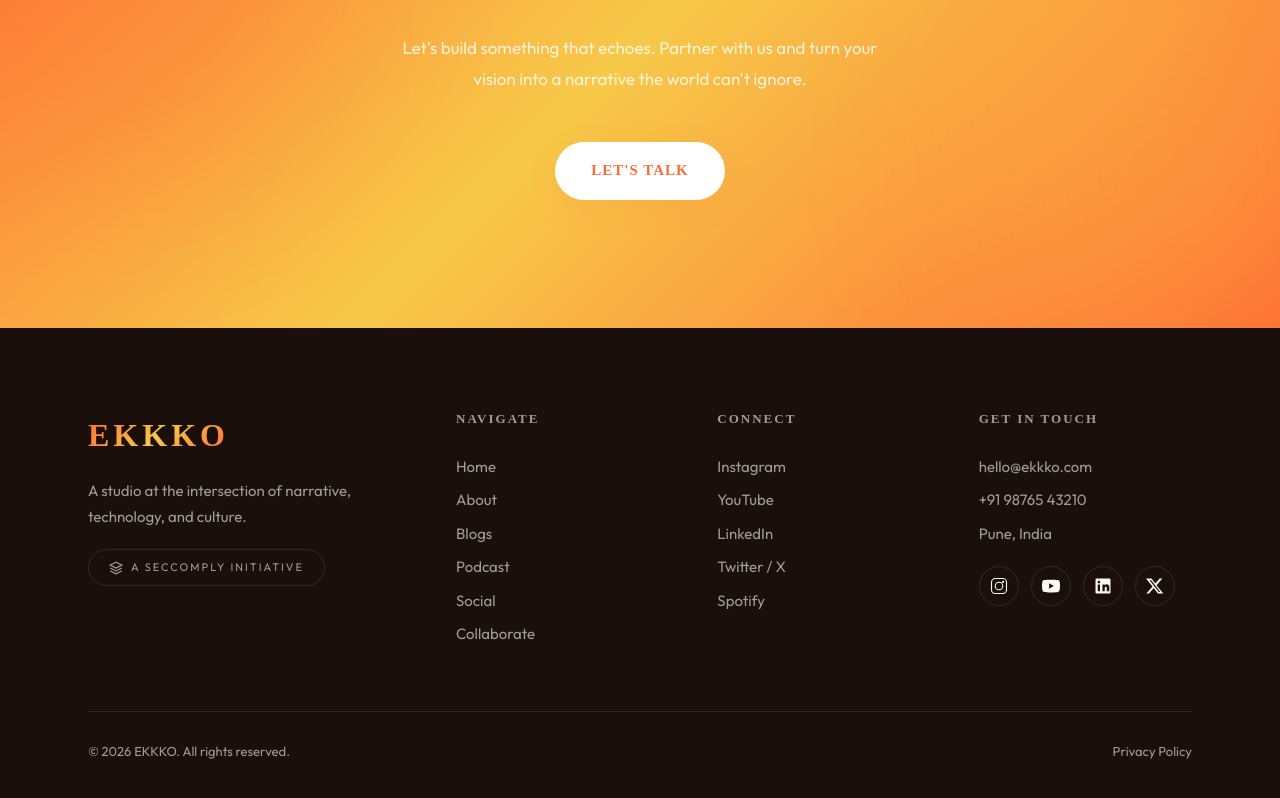
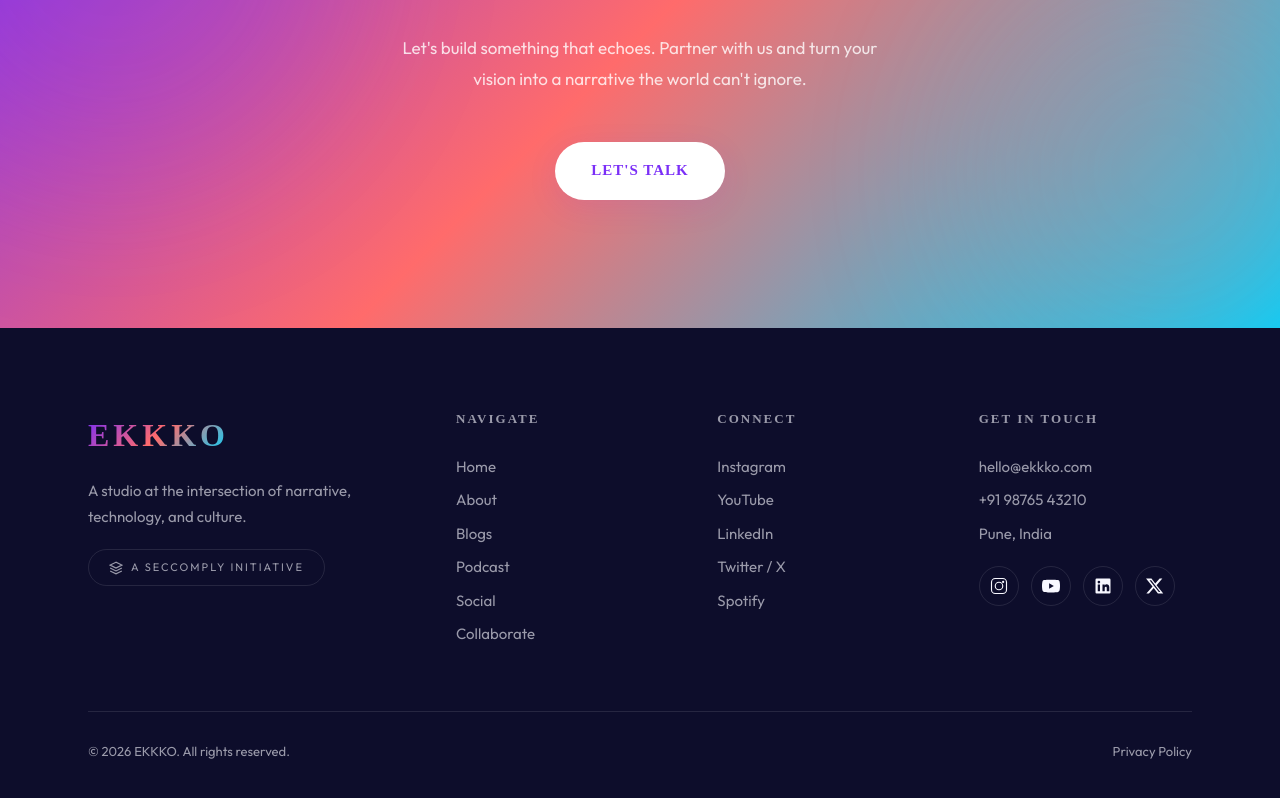
Before and after one commit to Soham-SecComply/EKKKO, a Next.js app: page / in a window 1280 px wide. Shown: the part 4629-5427 px from the top of the page. Built offline with nearby package versions, Linux system fonts and the light colour scheme; a web font is replaced by a local one.

Commit message:
color change

```diff
--- a/src/app/globals.css
+++ b/src/app/globals.css
@@ -8,48 +8,48 @@
 
 /* ─── VARIABLES ──────────────────────────────────────────── */
 :root {
-  /* Core Palette — Warm Confidence */
-  --violet: #FF6B35;
-  --violet-light: #FF8C42;
-  --violet-dark: #E85D26;
-  --coral: #F7C948;
-  --coral-light: #FBDA6E;
-  --cyan: #FF8C42;
-  --cyan-light: #FFAB6B;
-  --yellow: #F7C948;
-  --yellow-light: #FBDA6E;
+  /* Core Palette — Vibrant & Electric */
+  --violet: #7B2FF7;
+  --violet-light: #A855F7;
+  --violet-dark: #5B21B6;
+  --coral: #FF6B6B;
+  --coral-light: #FFA5A5;
+  --cyan: #00D4FF;
+  --cyan-light: #67E8F9;
+  --yellow: #FFD93D;
+  --yellow-light: #FDE68A;
   --lime: #A3E635;
-  --pink: #FF8C42;
-  --orange: #FF6B35;
+  --pink: #F472B6;
+  --orange: #FB923C;
 
   /* Surfaces */
-  --bg: #FFFCFA;
-  --bg-warm: #FFF7F0;
-  --bg-cool: #FFF5EB;
+  --bg: #FAFBFF;
+  --bg-warm: #FFF8F0;
+  --bg-cool: #F0F4FF;
   --bg-card: #FFFFFF;
-  --bg-dark: #1A0F0A;
+  --bg-dark: #0D0D2B;
   --bg-dark-card: rgba(255,255,255,0.06);
-  --bg-gradient: linear-gradient(135deg, #FFF5EB 0%, #FFF7F0 50%, #FFFCFA 100%);
+  --bg-gradient: linear-gradient(135deg, #F0F4FF 0%, #FFF8F0 50%, #F5F0FF 100%);
 
   /* Text */
-  --text: #2A1A0E;
-  --text-mid: #6A5040;
-  --text-light: #A88868;
-  --text-on-dark: #FFF8F2;
-  --text-on-dark-mid: rgba(255,248,242,0.6);
+  --text: #1A1A2E;
+  --text-mid: #4A4A6A;
+  --text-light: #8888A8;
+  --text-on-dark: #F8F8FF;
+  --text-on-dark-mid: rgba(248,248,255,0.6);
 
   /* Borders */
-  --border: rgba(255,107,53,0.12);
+  --border: rgba(123,47,247,0.12);
   --border-light: rgba(0,0,0,0.06);
   --border-dark: rgba(255,255,255,0.1);
 
   /* Gradients */
-  --grad-hero: linear-gradient(135deg, #FF6B35 0%, #F7C948 50%, #FF6B35 100%);
-  --grad-warm: linear-gradient(135deg, #FF6B35 0%, #F7C948 100%);
-  --grad-cool: linear-gradient(135deg, #F7C948 0%, #FF6B35 100%);
-  --grad-sunset: linear-gradient(135deg, #FF6B35 0%, #F7C948 50%, #FF8C42 100%);
-  --grad-aurora: linear-gradient(135deg, #FF6B35 0%, #FF8C42 50%, #F7C948 100%);
-  --grad-text: linear-gradient(135deg, #FF6B35, #F7C948, #FF6B35);
+  --grad-hero: linear-gradient(135deg, #7B2FF7 0%, #FF6B6B 50%, #00D4FF 100%);
+  --grad-warm: linear-gradient(135deg, #FF6B6B 0%, #FFD93D 100%);
+  --grad-cool: linear-gradient(135deg, #00D4FF 0%, #7B2FF7 100%);
+  --grad-sunset: linear-gradient(135deg, #F472B6 0%, #FB923C 50%, #FFD93D 100%);
+  --grad-aurora: linear-gradient(135deg, #A3E635 0%, #00D4FF 50%, #7B2FF7 100%);
+  --grad-text: linear-gradient(135deg, #7B2FF7, #FF6B6B, #00D4FF);
 
   /* Typography */
   --font-display: 'Zodiak', serif;
@@ -67,12 +67,12 @@
   --ease-smooth: cubic-bezier(0.4, 0, 0.2, 1);
 
   /* Shadows */
-  --shadow-sm: 0 2px 8px rgba(255,107,53,0.06);
-  --shadow-md: 0 8px 30px rgba(255,107,53,0.1);
-  --shadow-lg: 0 20px 60px rgba(255,107,53,0.15);
-  --shadow-glow: 0 0 40px rgba(255,107,53,0.3);
+  --shadow-sm: 0 2px 8px rgba(123,47,247,0.06);
+  --shadow-md: 0 8px 30px rgba(123,47,247,0.1);
+  --shadow-lg: 0 20px 60px rgba(123,47,247,0.15);
+  --shadow-glow: 0 0 40px rgba(123,47,247,0.3);
   --shadow-card: 0 4px 20px rgba(0,0,0,0.04);
-  --shadow-card-hover: 0 12px 40px rgba(255,107,53,0.12);
+  --shadow-card-hover: 0 12px 40px rgba(123,47,247,0.12);
 
   /* Radius */
   --radius-sm: 12px;
@@ -143,8 +143,8 @@ ul, ol { list-style: none; }
 
 /* ─── BUTTONS ────────────────────────────────────────────── */
 .btn { display: inline-flex; align-items: center; gap: 10px; font-family: var(--font-display); font-weight: 700; font-size: 15px; letter-spacing: 1px; text-transform: uppercase; padding: 16px 36px; border-radius: var(--radius-full); border: none; cursor: pointer; transition: all 0.4s var(--ease-out-expo); position: relative; overflow: hidden; }
-.btn--primary { background: var(--grad-hero); color: white; box-shadow: 0 4px 20px rgba(255,107,53,0.3); }
-.btn--primary:hover { transform: translateY(-3px) scale(1.03); box-shadow: 0 8px 30px rgba(255,107,53,0.4); }
+.btn--primary { background: var(--grad-hero); color: white; box-shadow: 0 4px 20px rgba(123,47,247,0.3); }
+.btn--primary:hover { transform: translateY(-3px) scale(1.03); box-shadow: 0 8px 30px rgba(123,47,247,0.4); }
 .btn--outline { background: transparent; border: 2px solid var(--violet); color: var(--violet); }
 .btn--outline:hover { background: var(--violet); color: white; transform: translateY(-2px); }
 .btn--white { background: white; color: var(--violet); box-shadow: var(--shadow-md); }
@@ -159,17 +159,17 @@ ul, ol { list-style: none; }
 
 /* ─── PILL / TAG ─────────────────────────────────────────── */
 .pill { display: inline-flex; align-items: center; padding: 6px 16px; border-radius: var(--radius-full); font-family: var(--font-display); font-size: 12px; font-weight: 700; letter-spacing: 1px; text-transform: uppercase; transition: all 0.3s; cursor: pointer; border: 2px solid transparent; }
-.pill--violet { background: rgba(255,107,53,0.1); color: var(--violet); }
+.pill--violet { background: rgba(123,47,247,0.1); color: var(--violet); }
 .pill--violet.active, .pill--violet:hover { background: var(--violet); color: white; }
-.pill--coral { background: rgba(247,201,72,0.12); color: var(--coral); }
-.pill--cyan { background: rgba(255,140,66,0.1); color: #E85D26; }
+.pill--coral { background: rgba(255,107,107,0.1); color: var(--coral); }
+.pill--cyan { background: rgba(0,212,255,0.1); color: #0098B3; }
 .pill--yellow { background: rgba(255,217,61,0.15); color: #B8860B; }
 .pill--outline { background: transparent; border-color: var(--border); color: var(--text-mid); }
-.pill--outline.active, .pill--outline:hover { border-color: var(--violet); color: var(--violet); background: rgba(255,107,53,0.05); }
+.pill--outline.active, .pill--outline:hover { border-color: var(--violet); color: var(--violet); background: rgba(123,47,247,0.05); }
 
 /* ─── CARDS ──────────────────────────────────────────────── */
 .card { background: var(--bg-card); border-radius: var(--radius-md); border: 1px solid var(--border-light); overflow: hidden; transition: all 0.5s var(--ease-out-expo); }
-.card:hover { transform: translateY(-8px); box-shadow: var(--shadow-card-hover); border-color: rgba(255,107,53,0.15); }
+.card:hover { transform: translateY(-8px); box-shadow: var(--shadow-card-hover); border-color: rgba(123,47,247,0.15); }
 .card__image { aspect-ratio: 16/10; overflow: hidden; position: relative; }
 .card__image img { width: 100%; height: 100%; object-fit: cover; transition: transform 0.7s var(--ease-out-expo); }
 .card:hover .card__image img { transform: scale(1.06); }
@@ -187,19 +187,19 @@ ul, ol { list-style: none; }
 @media (max-width: 768px) { .card--featured { grid-template-columns: 1fr; } .card--featured .card__image { aspect-ratio: 16/9; } }
 
 /* Glass Card */
-.glass-card { background: rgba(255,255,255,0.7); backdrop-filter: blur(20px); -webkit-backdrop-filter: blur(20px); border-radius: var(--radius-md); border: 1px solid rgba(255,107,53,0.08); padding: clamp(24px, 3vw, 40px); transition: all 0.5s var(--ease-out-expo); }
-.glass-card:hover { transform: translateY(-6px); box-shadow: var(--shadow-card-hover); border-color: rgba(255,107,53,0.2); }
+.glass-card { background: rgba(255,255,255,0.7); backdrop-filter: blur(20px); -webkit-backdrop-filter: blur(20px); border-radius: var(--radius-md); border: 1px solid rgba(123,47,247,0.08); padding: clamp(24px, 3vw, 40px); transition: all 0.5s var(--ease-out-expo); }
+.glass-card:hover { transform: translateY(-6px); box-shadow: var(--shadow-card-hover); border-color: rgba(123,47,247,0.2); }
 .section--dark .glass-card { background: var(--bg-dark-card); border-color: var(--border-dark); }
-.section--dark .glass-card:hover { border-color: rgba(255,107,53,0.4); box-shadow: var(--shadow-glow); }
+.section--dark .glass-card:hover { border-color: rgba(123,47,247,0.4); box-shadow: var(--shadow-glow); }
 
 /* Color Card — vibrant accent cards */
 .color-card { border-radius: var(--radius-lg); padding: clamp(28px, 3vw, 44px); transition: all 0.5s var(--ease-out-expo); position: relative; overflow: hidden; }
 .color-card:hover { transform: translateY(-6px) scale(1.02); }
-.color-card--violet { background: linear-gradient(135deg, #FF6B35, #E85D26); color: white; }
-.color-card--coral { background: linear-gradient(135deg, #F7C948, #FBDA6E); color: #1A0F0A; }
-.color-card--cyan { background: linear-gradient(135deg, #FF8C42, #FFAB6B); color: white; }
-.color-card--yellow { background: linear-gradient(135deg, #F7C948, #FFD96A); color: #1A0F0A; }
-.color-card--dark { background: linear-gradient(135deg, #1A0F0A, #2D1A10); color: white; }
+.color-card--violet { background: linear-gradient(135deg, #7B2FF7, #A855F7); color: white; }
+.color-card--coral { background: linear-gradient(135deg, #FF6B6B, #FFA5A5); color: white; }
+.color-card--cyan { background: linear-gradient(135deg, #00D4FF, #67E8F9); color: #0D0D2B; }
+.color-card--yellow { background: linear-gradient(135deg, #FFD93D, #FDE68A); color: #0D0D2B; }
+.color-card--dark { background: linear-gradient(135deg, #0D0D2B, #1E1E4A); color: white; }
 .color-card--sunset { background: var(--grad-sunset); color: white; }
 
 /* ─── SERVICE CARDS ──────────────────────────────────────── */
@@ -208,7 +208,7 @@ ul, ol { list-style: none; }
 .service-card:hover::before { transform: scaleX(1); }
 .service-card:hover { transform: translateY(-8px); box-shadow: var(--shadow-card-hover); }
 .service-card__icon { font-size: 28px; color: var(--violet); margin-bottom: 16px; }
-.service-card__num { font-family: var(--font-display); font-size: 64px; font-weight: 800; line-height: 1; color: rgba(255,107,53,0.08); position: absolute; top: 16px; right: 20px; }
+.service-card__num { font-family: var(--font-display); font-size: 64px; font-weight: 800; line-height: 1; color: rgba(123,47,247,0.08); position: absolute; top: 16px; right: 20px; }
 .service-card__title { font-family: var(--font-display); font-size: 20px; font-weight: 700; margin-bottom: 10px; }
 .service-card__desc { font-size: 15px; color: var(--text-mid); line-height: 1.6; }
 
@@ -230,7 +230,7 @@ ul, ol { list-style: none; }
 .hero__bg video { width: 100%; height: 100%; object-fit: cover; }
 .hero__overlay { position: absolute; inset: 0; }
 .hero__overlay--dark { background: rgba(13,13,43,0.75); }
-.hero__overlay--gradient { background: linear-gradient(135deg, rgba(255,107,53,0.85) 0%, rgba(247,201,72,0.75) 50%, rgba(255,140,66,0.6) 100%); }
+.hero__overlay--gradient { background: linear-gradient(135deg, rgba(123,47,247,0.85) 0%, rgba(255,107,107,0.7) 50%, rgba(0,212,255,0.6) 100%); }
 
 .hero__content { position: relative; z-index: 2; padding: 140px 0 80px; }
 .hero__content--center { text-align: center; display: flex; flex-direction: column; align-items: center; }
@@ -276,7 +276,7 @@ ul, ol { list-style: none; }
 
 /* ─── PODCAST SHORTS ─────────────────────────────────────── */
 .short-card { border-radius: var(--radius-lg); overflow: hidden; background: #000; position: relative; aspect-ratio: 9/16; cursor: pointer; transition: transform 0.5s var(--ease-out-expo), box-shadow 0.5s var(--ease-out-expo); }
-.short-card:hover { transform: scale(1.05) translateY(-8px); box-shadow: 0 20px 60px rgba(255,107,53,0.25); z-index: 2; }
+.short-card:hover { transform: scale(1.05) translateY(-8px); box-shadow: 0 20px 60px rgba(123,47,247,0.25); z-index: 2; }
 .short-card__thumb { width: 100%; height: 100%; object-fit: cover; transition: opacity 0.5s; position: relative; z-index: 1; }
 .short-card:hover .short-card__thumb { opacity: 0; }
 .short-card__embed { position: absolute; inset: -1px; z-index: 1; overflow: hidden; }
@@ -329,7 +329,7 @@ ul, ol { list-style: none; }
 .form-group { display: flex; flex-direction: column; margin-bottom: 20px; }
 .form-label { font-family: var(--font-display); font-size: 13px; font-weight: 700; letter-spacing: 1px; text-transform: uppercase; color: var(--text-mid); margin-bottom: 8px; }
 .form-input { padding: 14px 20px; border-radius: var(--radius-sm); border: 2px solid var(--border-light); background: var(--bg); font-family: var(--font-body); font-size: 15px; color: var(--text); transition: all 0.3s; }
-.form-input:focus { outline: none; border-color: var(--violet); box-shadow: 0 0 0 4px rgba(255,107,53,0.1); }
+.form-input:focus { outline: none; border-color: var(--violet); box-shadow: 0 0 0 4px rgba(123,47,247,0.1); }
 textarea.form-input { resize: vertical; min-height: 120px; }
 select.form-input { cursor: pointer; }
 
@@ -480,7 +480,7 @@ body:has(a:hover) .cursor-ring, body:has(button:hover) .cursor-ring { width: 60p
 
 /* Pulse glow */
 .pulse-glow { animation: pulseGlow 2s ease-in-out infinite; }
-@keyframes pulseGlow { 0%,100% { box-shadow: 0 0 20px rgba(255,107,53,0.2); } 50% { box-shadow: 0 0 40px rgba(255,107,53,0.5); } }
+@keyframes pulseGlow { 0%,100% { box-shadow: 0 0 20px rgba(123,47,247,0.2); } 50% { box-shadow: 0 0 40px rgba(123,47,247,0.5); } }
 
 /* Float */
 .float { animation: float 6s ease-in-out infinite; }
@@ -493,7 +493,7 @@ body:has(a:hover) .cursor-ring, body:has(button:hover) .cursor-ring { width: 60p
 .counter { font-variant-numeric: tabular-nums; }
 
 /* ─── BACKGROUND DECORATION ──────────────────────────────── */
-.bg-dots { position: fixed; inset: 0; z-index: -1; opacity: 0.4; pointer-events: none; background-image: radial-gradient(circle, rgba(255,107,53,0.1) 1px, transparent 1px); background-size: 32px 32px; }
+.bg-dots { position: fixed; inset: 0; z-index: -1; opacity: 0.4; pointer-events: none; background-image: radial-gradient(circle, rgba(123,47,247,0.1) 1px, transparent 1px); background-size: 32px 32px; }
 
 /* ─── SCROLLBAR ──────────────────────────────────────────── */
 ::-webkit-scrollbar { width: 8px; }
@@ -501,7 +501,7 @@ body:has(a:hover) .cursor-ring, body:has(button:hover) .cursor-ring { width: 60p
 ::-webkit-scrollbar-thumb { background: var(--violet-light); border-radius: 4px; }
 ::-webkit-scrollbar-thumb:hover { background: var(--violet); }
 
-::selection { background: rgba(255,107,53,0.2); color: var(--text); }
+::selection { background: rgba(123,47,247,0.2); color: var(--text); }
 
 /* ─── RESPONSIVE ─────────────────────────────────────────── */
 @media (max-width: 768px) {
```
